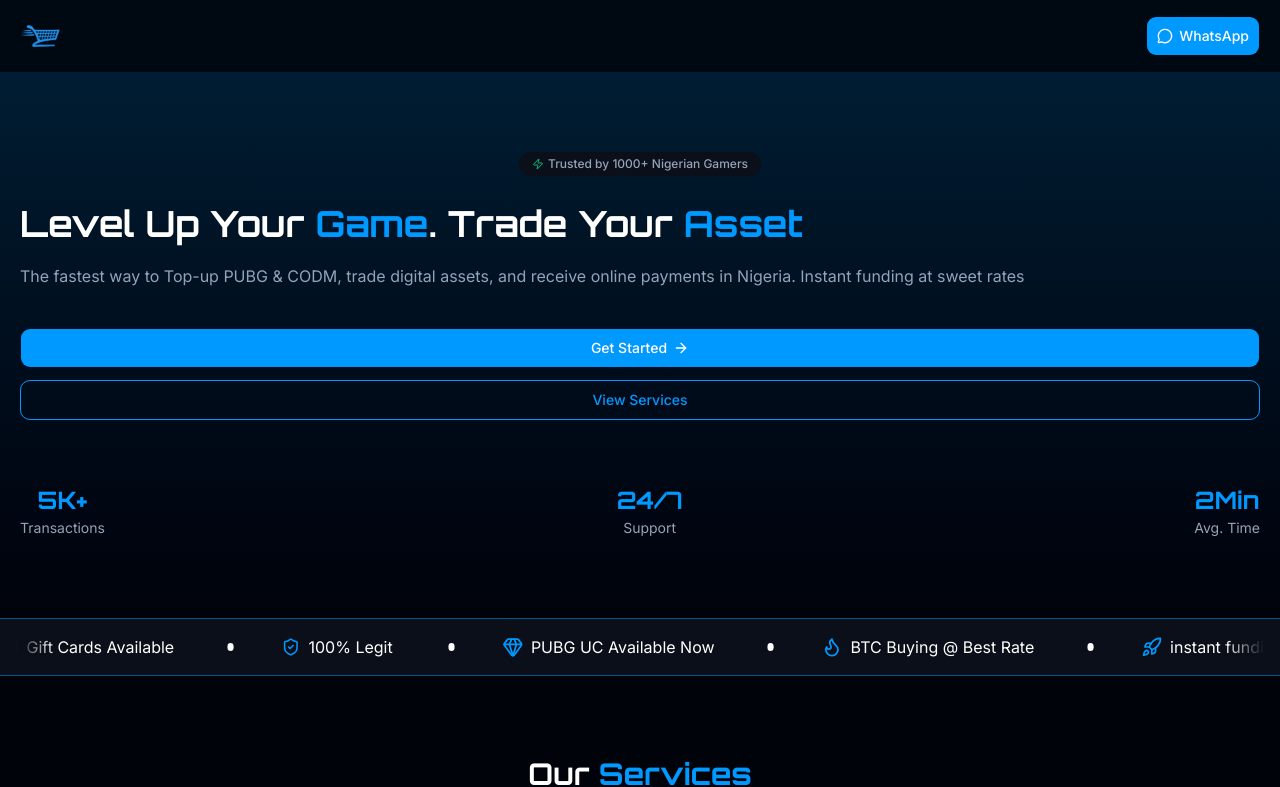
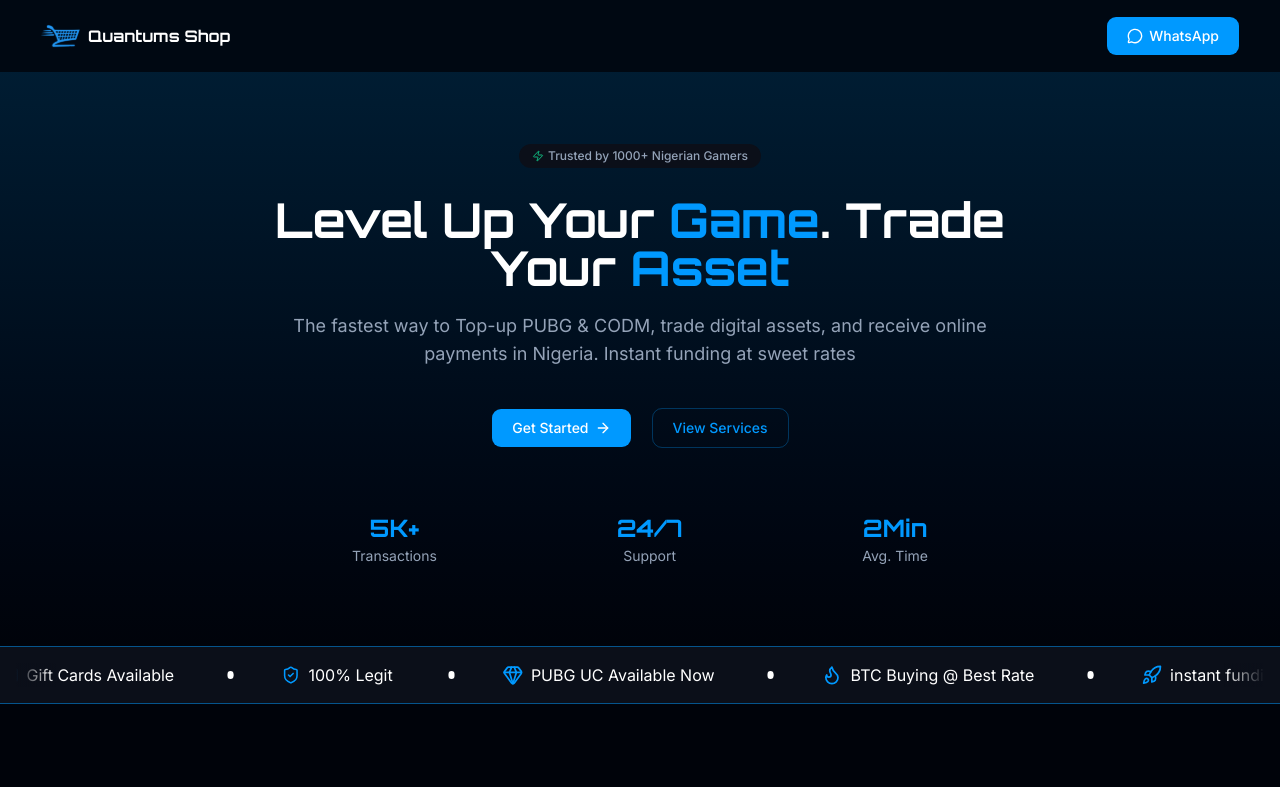
Before and after one commit to kushyzee/quantums-shop, a Next.js app: page / in a window 1280 px wide. Shown: the top 787 px of the page. Built offline with nearby package versions, Linux system fonts and the light colour scheme.

Commit message:
feat: optimise UI for tablet

```diff
--- a/app/globals.css
+++ b/app/globals.css
@@ -90,6 +90,14 @@
   }
 }
 
+.glow:hover {
+  box-shadow: 0 0 10px rgb(0, 153, 255);
+}
+
+.card-glow:hover {
+  box-shadow: 0 0 15px rgba(0, 153, 255, 0.7);
+}
+
 .animate-scroll {
   animation: scroll 60s linear infinite;
 }
--- a/app/layout.tsx
+++ b/app/layout.tsx
@@ -40,7 +40,7 @@
     <html lang="en" className={inter.className}>
       <body className="antialiased">
         <Header />
-        <main>{children}</main>
+        <main className="mt-16">{children}</main>
         <Footer />
       </body>
     </html>
--- a/components/Header.tsx
+++ b/components/Header.tsx
@@ -2,17 +2,23 @@
 import logo from "@/assets/logo.svg";
 import Link from "next/link";
 import WhatsappButton from "./WhatsappButton";
+import { orbitron } from "@/app/layout";
 
 export default function Header() {
   return (
-    <header className="bg-surface-header py-4 px-5">
-      <div className="flex justify-between items-center">
-        <Link className="w-10 h-auto aspect-auto" href="/">
+    <header className="bg-surface-header fixed top-0 left-0 right-0 z-50 py-4 px-5">
+      <div className="flex justify-between items-center max-w-[1200px] mx-auto">
+        <Link className=" sm:flex gap-2 items-center" href="/">
           <Image
-            className="w-full h-full object-contain"
+            className="w-10 h-full object-contain"
             src={logo}
             alt="Quantum's Shop Logo"
           />
+          <p
+            className={`text-white sr-only sm:not-sr-only font-bold ${orbitron.className}`}
+          >
+            Quantums Shop
+          </p>
         </Link>
         <WhatsappButton text="WhatsApp" />
       </div>
--- a/components/Hero.tsx
+++ b/components/Hero.tsx
@@ -10,7 +10,8 @@
   const whatsappUrl = getWhatsappUrl("");
 
   return (
-    <div className="relative z-20 bg-linear-to-b from-gradient to-surface-base px-5 py-20">
+    <div className="relative z-20 bg-linear-to-b from-gradient to-surface-base px-5 sm:px-6 py-20">
+      <div className="md:max-w-3xl mx-auto max-w-xl sm:flex flex-col justify-center">
         <div className="flex justify-center">
           <Badge className="bg-muted">
             <Zap className="text-accent-green" />
@@ -19,16 +20,18 @@
             </p>
           </Badge>
         </div>
-      <div className="mt-7">
-        <h1 className={`text-4xl font-bold ${orbitron.className}`}>
+        <div className="mt-7 text-center">
+          <h1
+            className={`text-4xl md:text-5xl font-bold ${orbitron.className}`}
+          >
             Level Up Your <span className="text-primary">Game</span>. Trade Your{" "}
             <span className="text-primary">Asset</span>
           </h1>
-        <p className="text-muted-foreground mt-5">
+          <p className="text-muted-foreground mt-5 md:text-lg">
             The fastest way to Top-up PUBG & CODM, trade digital assets, and
             receive online payments in Nigeria. Instant funding at sweet rates
           </p>
-        <div className="flex flex-col gap-3 mt-10">
+          <div className="flex flex-col gap-3 mt-10 sm:flex-row sm:gap-5 sm:justify-center">
             <a target="_blank" href={whatsappUrl}>
               <Button size="lg" className="w-full">
                 Get Started <ArrowRight />
@@ -36,21 +39,18 @@
             </a>
 
             <Link href="#our-services">
-            <Button
-              variant="outline"
-              size="lg"
-              className="w-full border-primary text-primary"
-            >
+              <Button variant="outline" size="lg" className="w-full">
                 View Services
               </Button>
             </Link>
           </div>
-        <div className="mt-16 flex justify-between items-center">
+          <div className="mt-16 flex justify-between items-center max-w-xl mx-auto">
             <Stat title="5K+" value="Transactions" />
             <Stat title="24/7" value="Support" />
             <Stat title="2Min" value="Avg. Time" />
           </div>
         </div>
       </div>
+    </div>
   );
 }
--- a/components/RatesCarousel.tsx
+++ b/components/RatesCarousel.tsx
@@ -9,12 +9,13 @@
 
         <div className="overflow-hidden flex">
           <div className="flex gap-12 animate-scroll items-center">
-            {[...ratesTicker, ...ratesTicker, ...ratesTicker].map((rate) => {
+            {[...ratesTicker, ...ratesTicker, ...ratesTicker].map(
+              (rate, index) => {
                 const Icon = rate.icon;
 
                 return (
                   <div
-                  key={rate.id}
+                    key={rate.id + index}
                     className="flex justify-center items-center gap-12 shrink-0"
                   >
                     <div className="flex justify-center items-center gap-2 w-full">
@@ -24,7 +25,8 @@
                     <Circle className="w-2 h-2 bg-white rounded-full" />
                   </div>
                 );
-            })}
+              }
+            )}
           </div>
         </div>
       </div>
--- a/components/ServiceCard.tsx
+++ b/components/ServiceCard.tsx
@@ -30,7 +30,7 @@
   const whatsappUrl = getWhatsappUrl(message);
 
   return (
-    <Card className="ring-primary/30 pt-0 hover:ring-primary/50 transition-all duration-200">
+    <Card className="ring-primary/30 pt-0 hover:shadow-lg card-glow transition-all duration-200">
       <CardHeader className="px-0">
         <div className="h-[295px] w-full">
           <Image
--- a/components/ui/button.tsx
+++ b/components/ui/button.tsx
@@ -4,13 +4,14 @@
 import { cn } from "@/lib/utils";
 
 const buttonVariants = cva(
-  "focus-visible:border-ring focus-visible:ring-ring/50 aria-invalid:ring-destructive/20 dark:aria-invalid:ring-destructive/40 aria-invalid:border-destructive dark:aria-invalid:border-destructive/50 rounded-lg border border-transparent bg-clip-padding text-sm font-medium focus-visible:ring-[3px] aria-invalid:ring-[3px] [&_svg:not([class*='size-'])]:size-4 inline-flex items-center justify-center whitespace-nowrap transition-all disabled:pointer-events-none disabled:opacity-50 [&_svg]:pointer-events-none shrink-0 [&_svg]:shrink-0 outline-none group/button select-none",
+  "focus-visible:border-ring focus-visible:ring-ring/50 cursor-pointer aria-invalid:ring-destructive/20 dark:aria-invalid:ring-destructive/40 aria-invalid:border-destructive dark:aria-invalid:border-destructive/50 rounded-lg border border-transparent bg-clip-padding text-sm font-medium focus-visible:ring-[3px] aria-invalid:ring-[3px] [&_svg:not([class*='size-'])]:size-4 inline-flex items-center justify-center whitespace-nowrap transition-all disabled:pointer-events-none disabled:opacity-50 [&_svg]:pointer-events-none shrink-0 [&_svg]:shrink-0 outline-none group/button select-none",
   {
     variants: {
       variant: {
-        default: "bg-primary text-primary-foreground [a]:hover:bg-primary/80",
+        default:
+          "bg-primary text-primary-foreground glow transition-all duration-200 ease-linear",
         outline:
-          "border-primary hover:bg-muted hover:text-foreground dark:bg-input/30 dark:border-input dark:hover:bg-input/50 aria-expanded:bg-muted aria-expanded:text-foreground",
+          "border-primary/30 text-primary hover:bg-muted hover:border-primary dark:bg-input/30 dark:border-input dark:hover:bg-input/50 aria-expanded:bg-muted aria-expanded:text-foreground",
         secondary:
           "bg-secondary text-secondary-foreground hover:bg-secondary/80 aria-expanded:bg-secondary aria-expanded:text-secondary-foreground",
         ghost:
@@ -24,7 +25,7 @@
           "h-8 gap-1.5 px-2.5 has-data-[icon=inline-end]:pr-2 has-data-[icon=inline-start]:pl-2",
         xs: "h-6 gap-1 rounded-[min(var(--radius-md),10px)] px-2 text-xs in-data-[slot=button-group]:rounded-lg has-data-[icon=inline-end]:pr-1.5 has-data-[icon=inline-start]:pl-1.5 [&_svg:not([class*='size-'])]:size-3",
         sm: "h-7 gap-1 rounded-[min(var(--radius-md),12px)] px-2.5 text-[0.8rem] in-data-[slot=button-group]:rounded-lg has-data-[icon=inline-end]:pr-1.5 has-data-[icon=inline-start]:pl-1.5 [&_svg:not([class*='size-'])]:size-3.5",
-        lg: "h-10 gap-1.5 px-2.5 has-data-[icon=inline-end]:pr-3 has-data-[icon=inline-start]:pl-3",
+        lg: "h-10 gap-1.5 px-5 has-data-[icon=inline-end]:pr-3 has-data-[icon=inline-start]:pl-3",
         icon: "size-8",
         "icon-xs":
           "size-6 rounded-[min(var(--radius-md),10px)] in-data-[slot=button-group]:rounded-lg [&_svg:not([class*='size-'])]:size-3",
```
Lines whose indentation alone changed are shown as unchanged.
